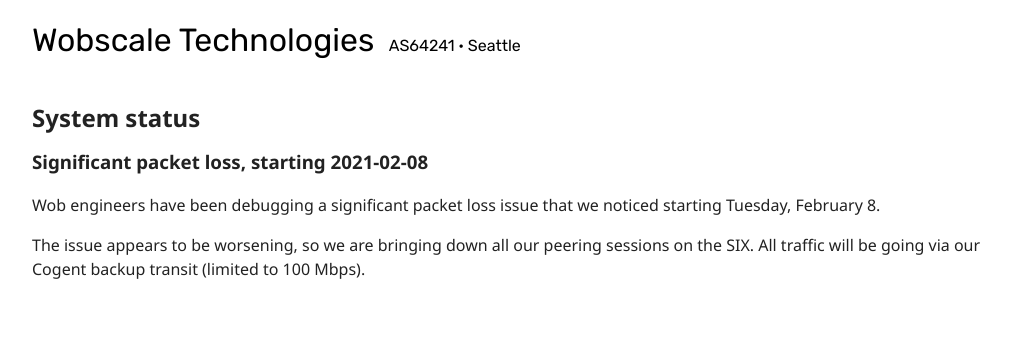
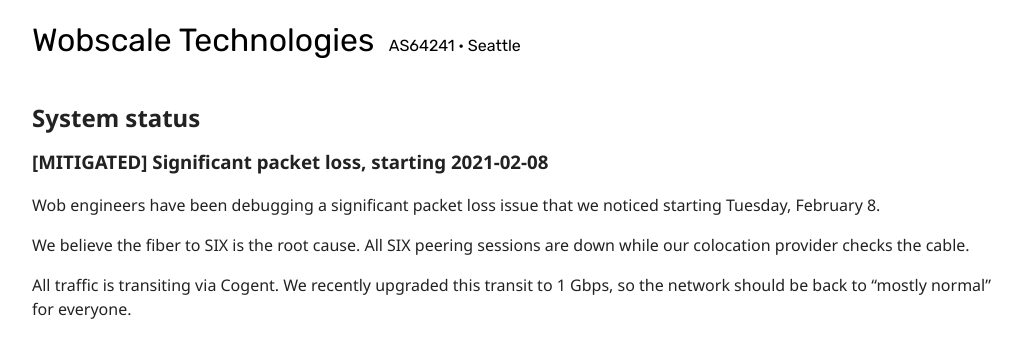
Before and after one commit to wobscale/status.wobscale.website, a Jekyll site: the page built from index.md, in a window 1280 px wide. Shown: the top 358 px of the page, without its empty margins (128-1150 px from the left). Built offline with Jekyll 4.4.1, drawn with Linux system fonts in a browser that asks for light colours; our own code applies the rules of GitHub Pages for plain Markdown files.

Commit message:
Update index.md

```diff
--- a/index.md
+++ b/index.md
@@ -4,8 +4,10 @@ layout: "default"
 
 ## System status
 
-### Significant packet loss, starting 2021-02-08
+### [MITIGATED] Significant packet loss, starting 2021-02-08
 
 Wob engineers have been debugging a significant packet loss issue that we noticed starting Tuesday, February 8.
 
-The issue appears to be worsening, so we are bringing down all our peering sessions on the SIX. All traffic will be going via our Cogent backup transit (limited to 100 Mbps).
+We believe the fiber to SIX is the root cause. All SIX peering sessions are down while our colocation provider checks the cable.
+
+All traffic is transiting via Cogent. We recently upgraded this transit to 1 Gbps, so the network should be back to "mostly normal" for everyone.
```
